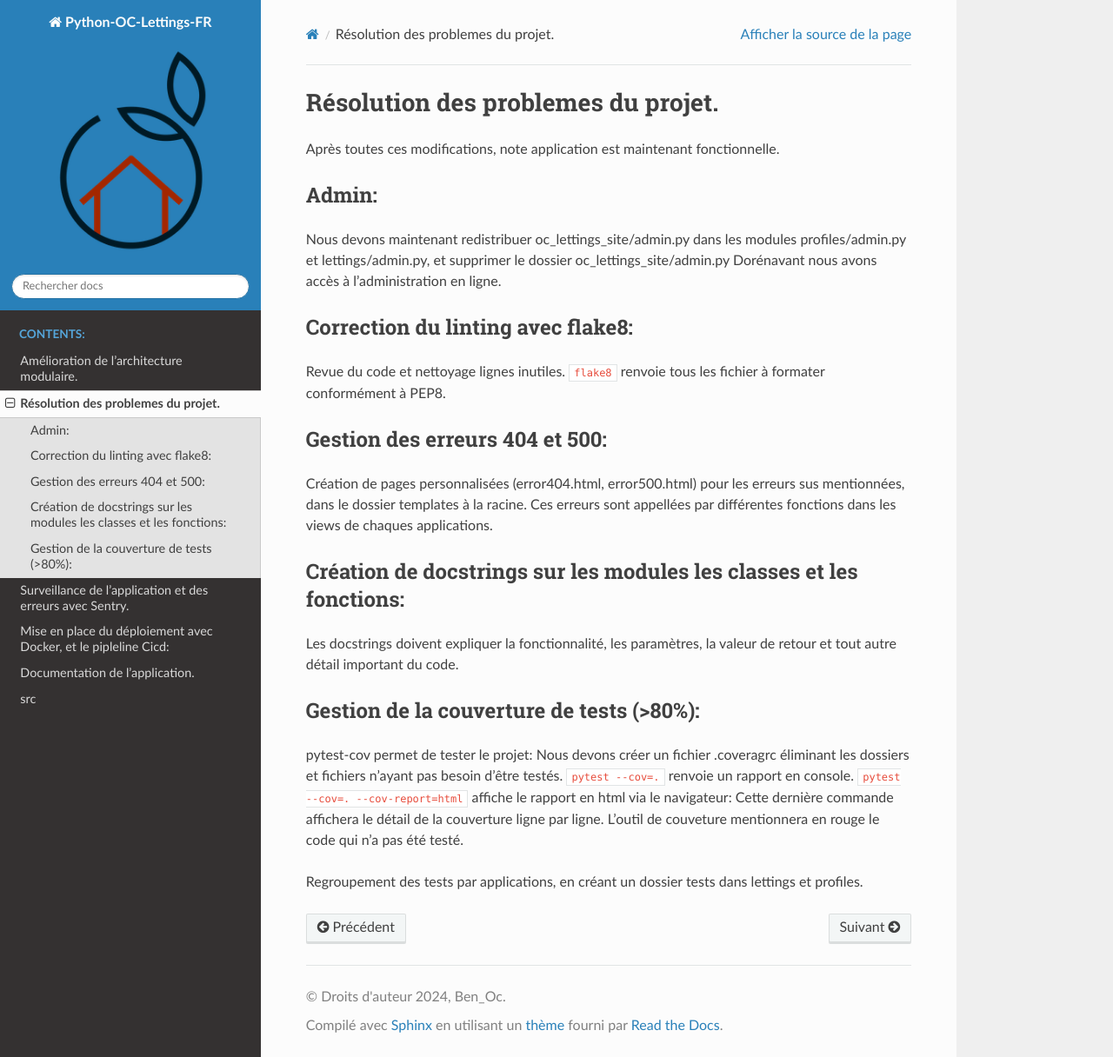
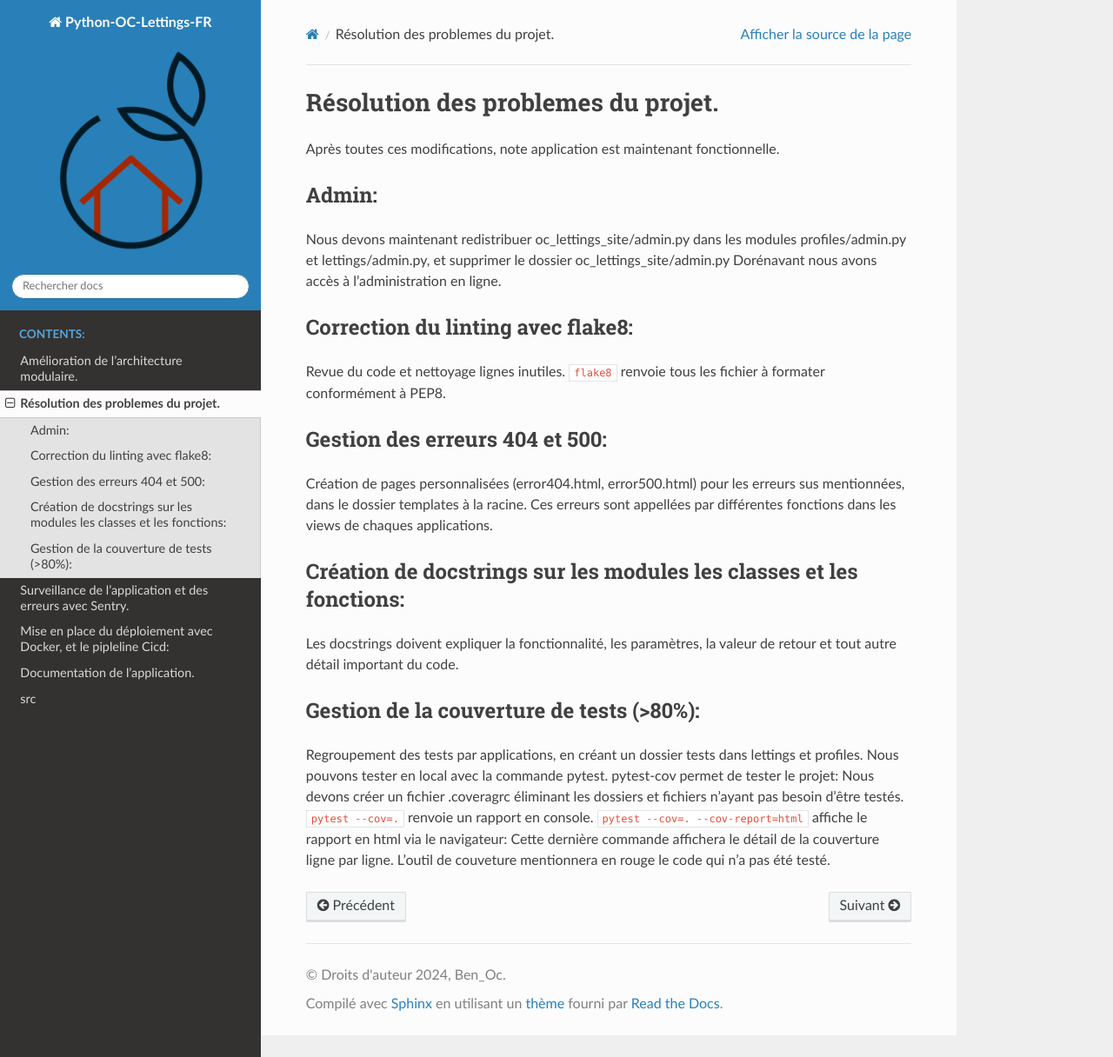
Before and after one commit to lou57810/Python-OC-Lettings-FR, a Sphinx documentation site: the page built from docs/page2.rst, in a window 1280 px wide and 1216 px high. Shown: the whole window at 87% size. Built offline with Sphinx 7.4.7 and the Read the Docs theme 2.0.0, drawn with Linux system fonts in a browser that asks for light colours; pages that are not in the unit, such as notebooks, are missing from menus.

```diff
--- a/docs/page2.rst
+++ b/docs/page2.rst
@@ -26,11 +26,11 @@ tout autre détail important du code.
 
 Gestion de la couverture de tests (>80%):
 -----------------------------------------
+Regroupement des tests par applications, en créant un dossier tests dans lettings et profiles.
+Nous pouvons tester en local avec la commande pytest.
 pytest-cov permet de tester le projet:
 Nous devons créer un fichier .coveragrc éliminant les dossiers et fichiers n'ayant pas besoin d'être testés.
 ``pytest --cov=.`` renvoie un rapport en console.
 ``pytest --cov=. --cov-report=html`` affiche le rapport en html via le navigateur:
 Cette dernière commande affichera le détail de la couverture ligne par ligne.
 L'outil de couveture mentionnera en rouge le code qui n'a pas été testé.
-
-Regroupement des tests par applications, en créant un dossier tests dans lettings et profiles.
```
Also changed, not shown: 15 other files.
